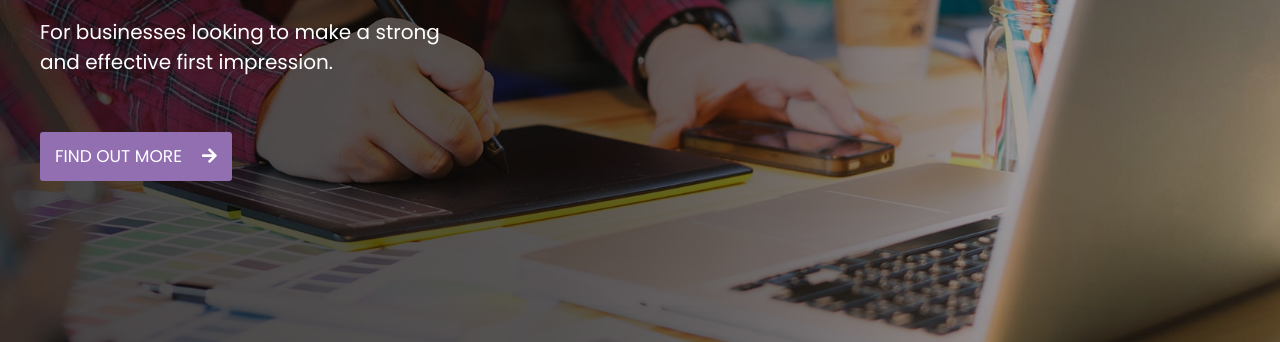
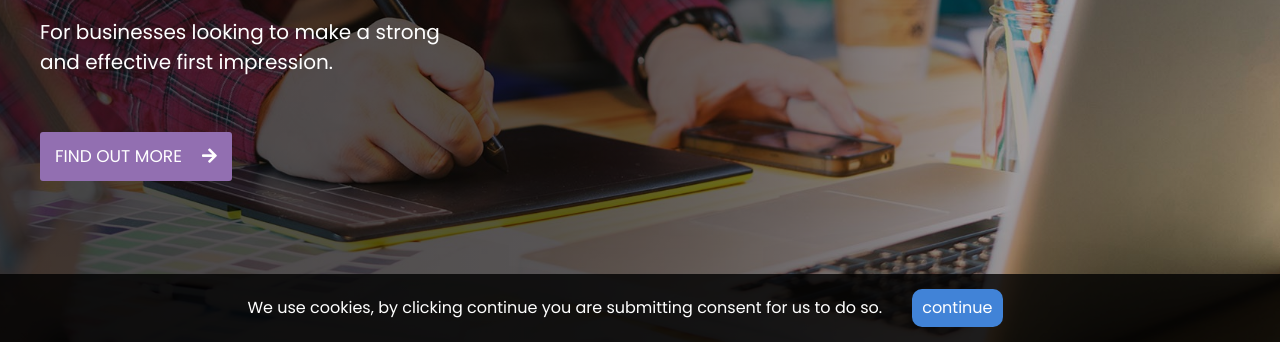
Before and after one commit to HPenfoldDesign/Netmatters_website, a plain HTML site: page index.html in a window 1280 px wide. Shown: the part 458-800 px from the top of the page. Drawn offline with nearby package versions, Linux system fonts and the light colour scheme.

Commit message:
added cookies functionality

```diff
--- /dev/null
+++ b/JS/cookies.js
@@ -0,0 +1,26 @@
+//test for cookie, id none adds custom class (in the divs), else nothing happens.
+if (typeof(Storage) !== "undefined"){
+    let test = sessionStorage.getItem("cookie")
+    if (!test) {
+        $(document).ready(function(){
+            $("#1").append('<div class="cookie-banner"><div class="cookie-container"><p>We use cookies, by clicking continue you are submitting consent for us to do so.</p><button id="cookies">continue</button></div></div>');
+          });
+    }
+}
+//checks if document is loaded, if loaded once cookies has been clicked adds cookie, removes cookie banner.
+$(document).ready(function(){
+    $("#cookies").click(function(){
+      sessionStorage.setItem("cookie", "true")
+      $(".cookie-banner").remove();
+    });
+  });
+
+// You could add a date and time for how long cookies last before deletion.
+
+// var today = new Date();
+// var expiry = new Date(today.getTime() + 30 * 24 * 3600 * 1000); // plus 30 days
+
+// function setCookie(name, value)
+//   {
+// document.cookie=name + "=" + escape(value) + "; path=/; expires=" + expiry.toGMTString();
+//   }
--- /dev/null
+++ b/css/partials/_cookies.scss
@@ -0,0 +1,27 @@
+.cookie-banner {
+    width:100%;
+
+    position: fixed;
+    bottom: 0;
+    background-color: rgba(0, 0, 0, 0.80);
+    p {
+       align-self: center;
+    }
+}
+
+.cookie-container {
+    color: $white;
+    justify-content: center;
+    display: flex;
+    button {
+        background: $light-blue;
+        color: $white;
+        padding: 10px;
+        border-radius: 10px;
+        border:0;
+        margin: 15px 30px;
+        &:active {
+            background-color: $dark-blue;
+        }
+    }
+}
--- a/css/styles.scss
+++ b/css/styles.scss
@@ -11,4 +11,5 @@
         'partials/9-news',
         'partials/10-port-brands',
         'partials/11-footer-bar',
-        'partials/12-cert-logos';
+        'partials/12-cert-logos',
+        'partials/cookies';
--- a/index.html
+++ b/index.html
@@ -567,5 +567,11 @@
         </div>
       </div>
     </footer>
+    <div id="1"></div> <!--populates div with cookie-->
+      <script
+  src="https://code.jquery.com/jquery-3.4.1.min.js"
+  integrity="sha256-CSXorXvZcTkaix6Yvo6HppcZGetbYMGWSFlBw8HfCJo="
+  crossorigin="anonymous"></script>
+    <script src="JS/cookies.js"></script>
   </body>
 </html>
```
Also changed, not shown: css/styles.css, 1 other file.
